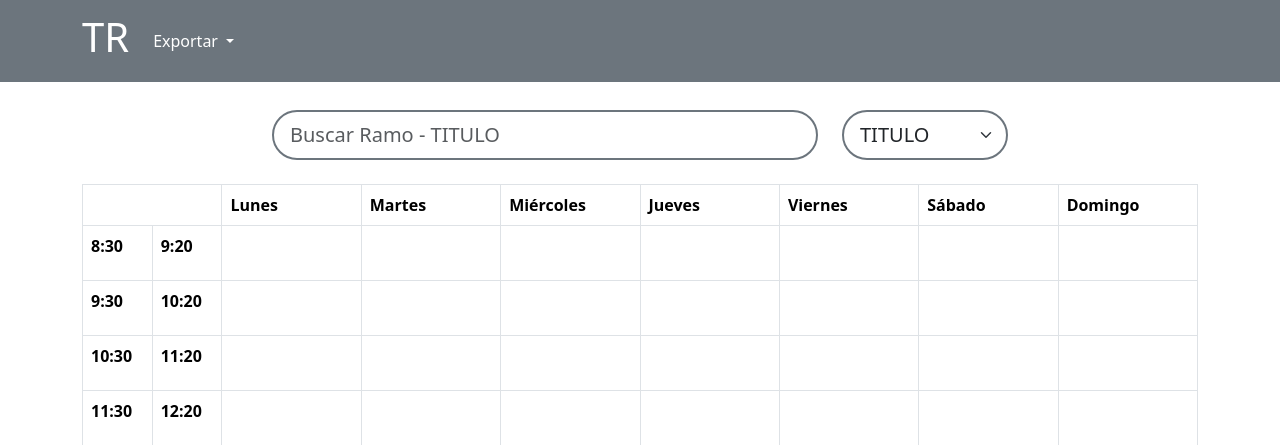
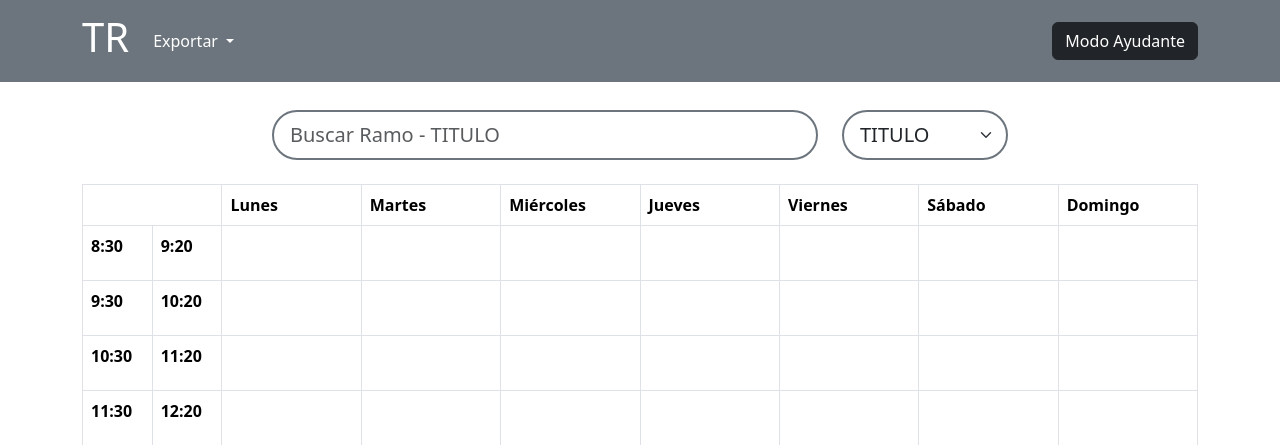
Before and after one commit to sialiaga/toma_de_ramos_app_v2, a Django app: page / in a window 1280 px wide. Shown: the top 445 px of the page. Run offline with Django 4.2, Linux system fonts and the light colour scheme; data that the repository does not hold is empty; some libraries are stand-ins or nearby versions.

Commit message:
ayudantias

```diff
--- a/static/js/index.js
+++ b/static/js/index.js
@@ -82,13 +82,17 @@ let changePageMode = (show_alert = true) => {
     is_mode_advance = true
     localStorage.setItem("pageMode", true)
 
-    if (show_alert) Swal.fire("Modo Ayudante Activado");
+    if (show_alert) Swal.fire({
+      title:"Modo Ayudante",
+      text:'El modo ayudante te permite agregar ramos en los cuales planeas realizar algun labor de ayudante durante el semestre, solamente podras agregar Catedras o Laboratorios y los creditos no seran cotemplados.'
+    });
 
     document.getElementById("advance-addtool").hidden = false
     document.getElementById("navbar-ico-text").innerHTML = "TR(A)"
     document.title = "TR(A)"
     document.getElementById("navbar-base").classList.replace("bg-secondary","bg-dark");
-
+    document.getElementById('navbar-ico').classList.replace("btn-dark","btn-secondary")
+    document.getElementById('navbar-ico').innerText = "Modo Estudiante";
     agregarOpcionesBusqueda("NRC")
     agregarOpcionesBusqueda("CREDITO")
 
@@ -98,12 +102,14 @@ let changePageMode = (show_alert = true) => {
     is_mode_advance = false
     localStorage.setItem("pageMode", false)
 
-    if (show_alert) Swal.fire("Modo Normal");
+    if (show_alert) Swal.fire("Modo Estudiante");
 
     document.getElementById("advance-addtool").hidden = true
     document.getElementById("navbar-ico-text").innerHTML = "TR"
     document.title = "TR"
     document.getElementById("navbar-base").classList.replace("bg-dark", "bg-secondary");
+    document.getElementById('navbar-ico').classList.replace("btn-secondary","btn-dark")
+    document.getElementById('navbar-ico').innerText = "Modo Ayudante";
 
     EliminarOpcionesBusqueda("NRC")
     EliminarOpcionesBusqueda("CREDITO")
--- a/templates/toma_de_ramos_app/home.html
+++ b/templates/toma_de_ramos_app/home.html
@@ -25,7 +25,7 @@
     <!-- Header -->
     <nav id="navbar-base" class="navbar navbar-expand-lg navbar-dark bg-secondary text-light">
         <div class="container">
-          <a id="navbar-ico" class="navbar-brand" href="#"><h1 id="navbar-ico-text" class="fs-1" style="color: white;">TR</h1></a>
+          <a  class="navbar-brand" href="#"><h1 id="navbar-ico-text" class="fs-1" style="color: white;">TR</h1></a>
           <button class="navbar-toggler" type="button" data-bs-toggle="collapse" data-bs-target="#navbarSupportedContent" aria-controls="navbarSupportedContent" aria-expanded="false" aria-label="Toggle navigation">
             <span class="navbar-toggler-icon"></span>
           </button>
@@ -51,10 +51,21 @@
                         <li><a class="dropdown-item" id="SaveDetallesBtn" href="#" style="color: black;">Ramos</a></li>
                     </ul>
                 </li>
+
             </ul>
+            <div class="d-flex">
+                <button type="button" class="btn btn-dark" id="navbar-ico">Modo Ayudante</button>
+
+            </div>
           </div>
         </div>
     </nav>
+
+
+
+
+
+
 
 
     <!-- notification -->
```
